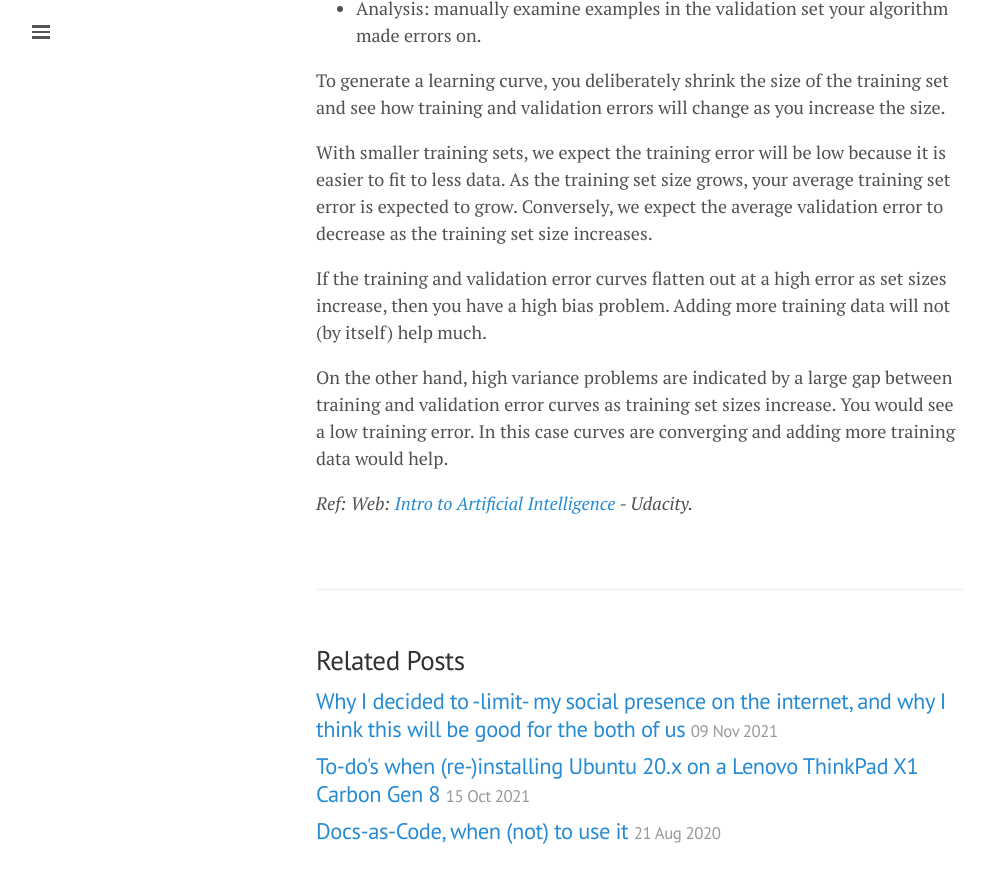
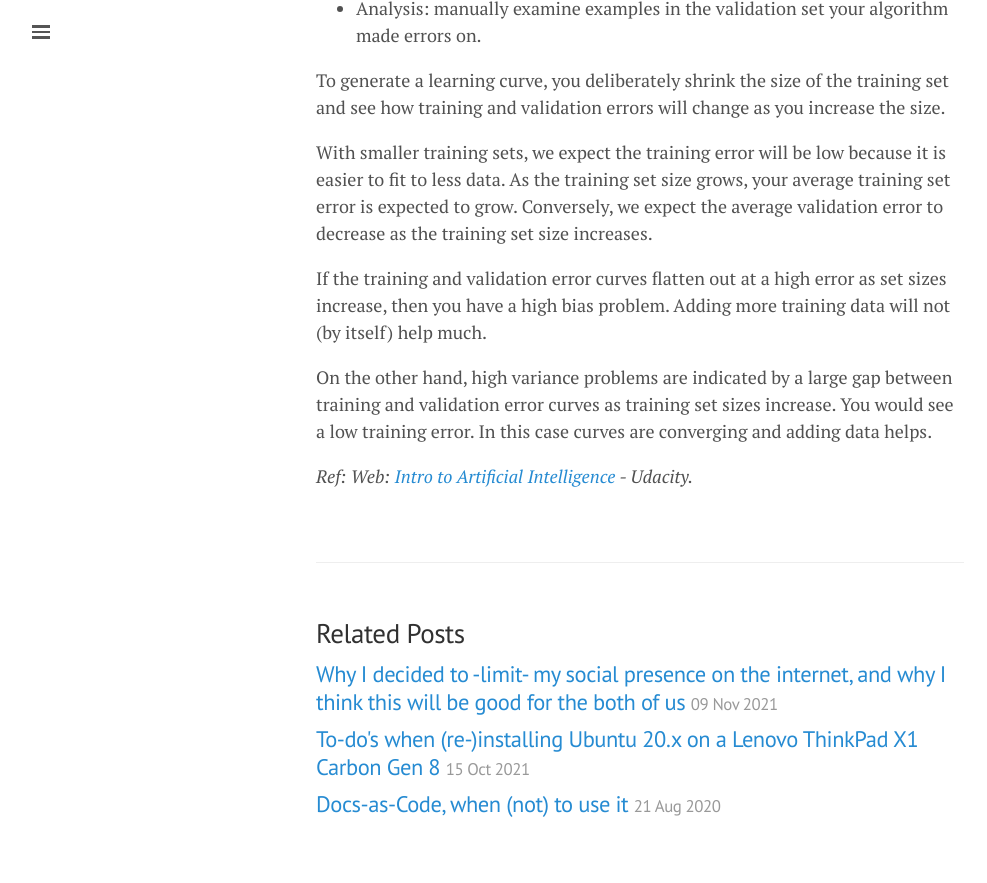
Before and after one commit to lgeurts/lgeurts.github.io, a Jekyll site: the page built from _posts/2018-06-29-artificial-intelligence-basics.md, in a window 1280 px wide and 900 px high, scrolled down 7333 px. Shown: the top 883 px of the window, without its empty margins (0-987 px from the left). Built offline with Jekyll 4.4.1, drawn with Linux system fonts in a browser that asks for light colours; nearby versions of some CDN libraries.

Commit message:
Update 2018-06-29-artificial-intelligence-basics.md

```diff
--- a/_posts/2018-06-29-artificial-intelligence-basics.md
+++ b/_posts/2018-06-29-artificial-intelligence-basics.md
@@ -200,6 +200,6 @@ Conversely, we expect the average validation error to decrease as the training s
 
 If the training and validation error curves flatten out at a high error as set sizes increase, then you have a high bias problem. Adding more training data will not (by itself) help much.
 
-On the other hand, high variance problems are indicated by a large gap between training and validation error curves as training set sizes increase. You would see a low training error. In this case curves are converging and adding more training data would help.
+On the other hand, high variance problems are indicated by a large gap between training and validation error curves as training set sizes increase. You would see a low training error. In this case curves are converging and adding data helps.
 
 *Ref: Web: [Intro to Artificial Intelligence](https://eu.udacity.com/course/intro-to-artificial-intelligence--cs271) - Udacity.*
```
